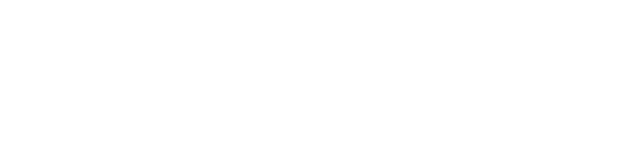
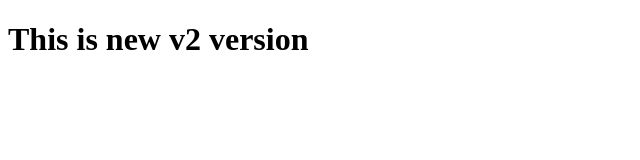
Before and after one commit to umagitrepo/myrepo, a plain HTML site: page index.html in a window 1280 px wide. Shown: the whole page, without its empty margins (0-640 px from the left). Drawn offline with Linux system fonts and the light colour scheme.

Commit message:
This is v2

```diff
--- a/index.html
+++ b/index.html
@@ -6,6 +6,6 @@
     <title>Document</title>
 </head>
 <body>
-
+    <h1>This is new v2 version</h1>
 </body>
 </html>
```
